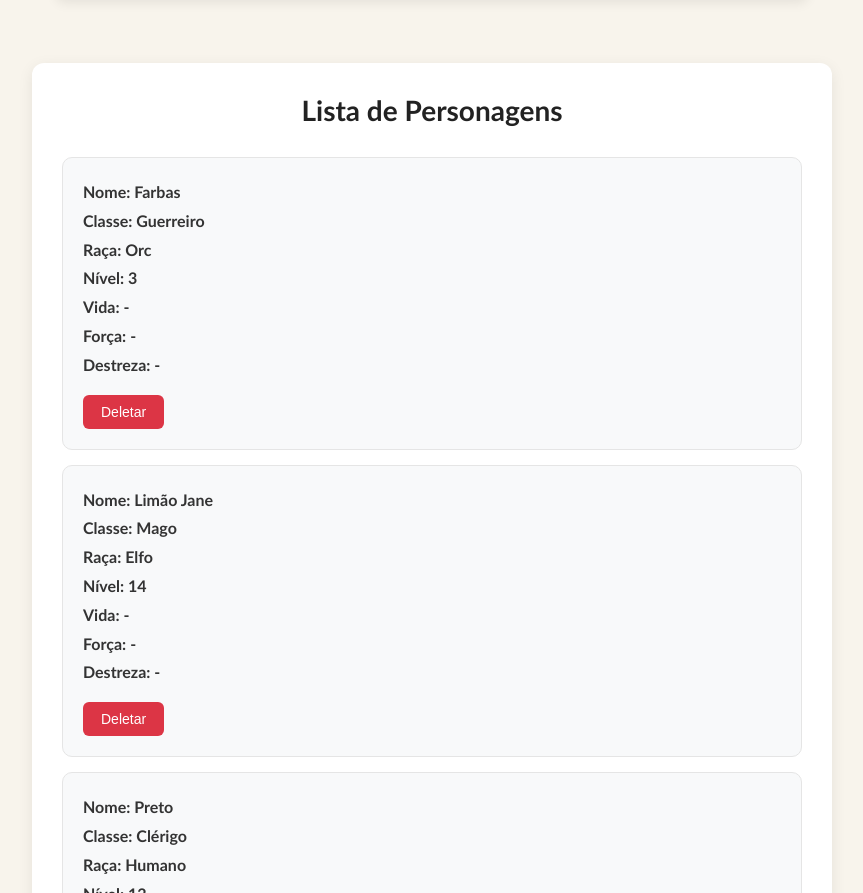
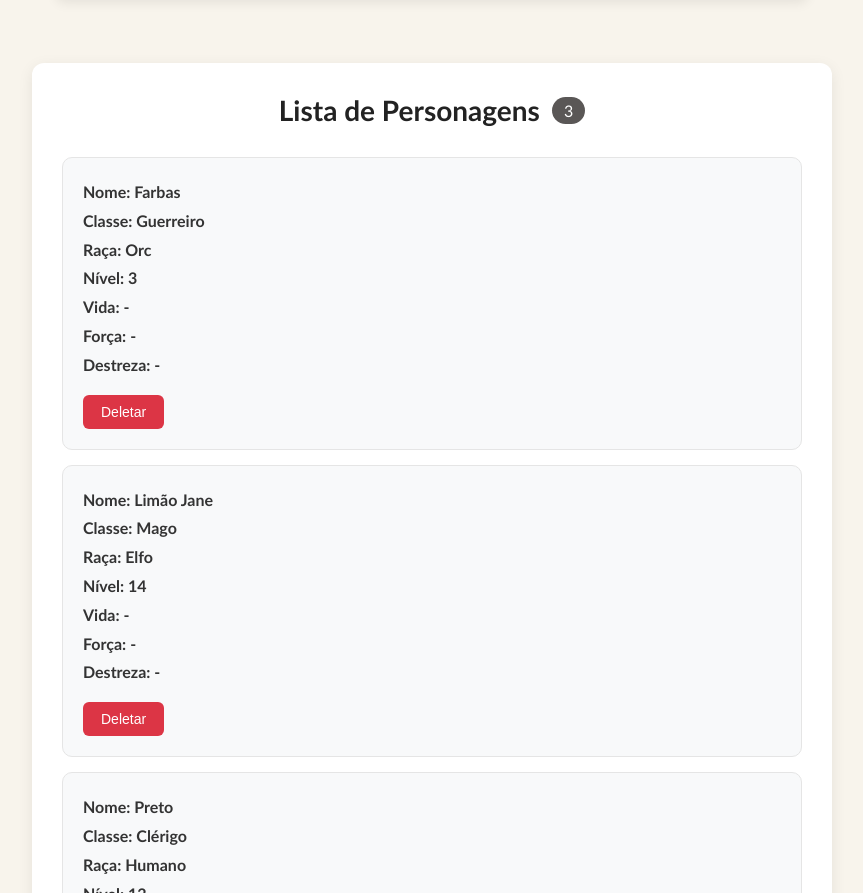
Before and after one commit to gabrieldama/RPG-Master, a React (Vite) app: page /personagens in a window 1280 px wide. Shown: the part 987-1880 px from the top of the page, without its empty margins (208-1071 px from the left). Built offline with nearby package versions, Linux system fonts and the light colour scheme; data requests are answered from the project's data file.

Commit message:
feat: adicionando contador de personagens

```diff
--- a/src/Pages/Personagens/Personagens.css
+++ b/src/Pages/Personagens/Personagens.css
@@ -113,3 +113,23 @@
     padding: 12px 0;
     color: #666;
 }
+
+.lista-titulo {
+    display: flex;
+    justify-content: center;
+    align-items: center;
+    gap: 12px;
+    margin-bottom: 30px;
+}
+
+.lista-titulo h1 {
+    margin-bottom: 0;
+}
+
+.contador {
+    padding: 4px 12px;
+    background: #5a5756;
+    border-radius: 999px;
+    color: #fff;
+    font-size: 16px;
+}
--- a/src/Pages/Personagens/index.jsx
+++ b/src/Pages/Personagens/index.jsx
@@ -114,7 +114,10 @@ export default function Personagens() {
             </section>
 
             <section className="lista-personagens">
-                <h1>Lista de Personagens</h1>
+                <div className="lista-titulo">
+                    <h1>Lista de Personagens</h1>
+                    <span className="contador">{personagens.length}</span>
+                </div>
 
                 {personagens.length === 0 && (
                     <p className="mensagem-vazia">Ainda não há personagens.</p>
```
